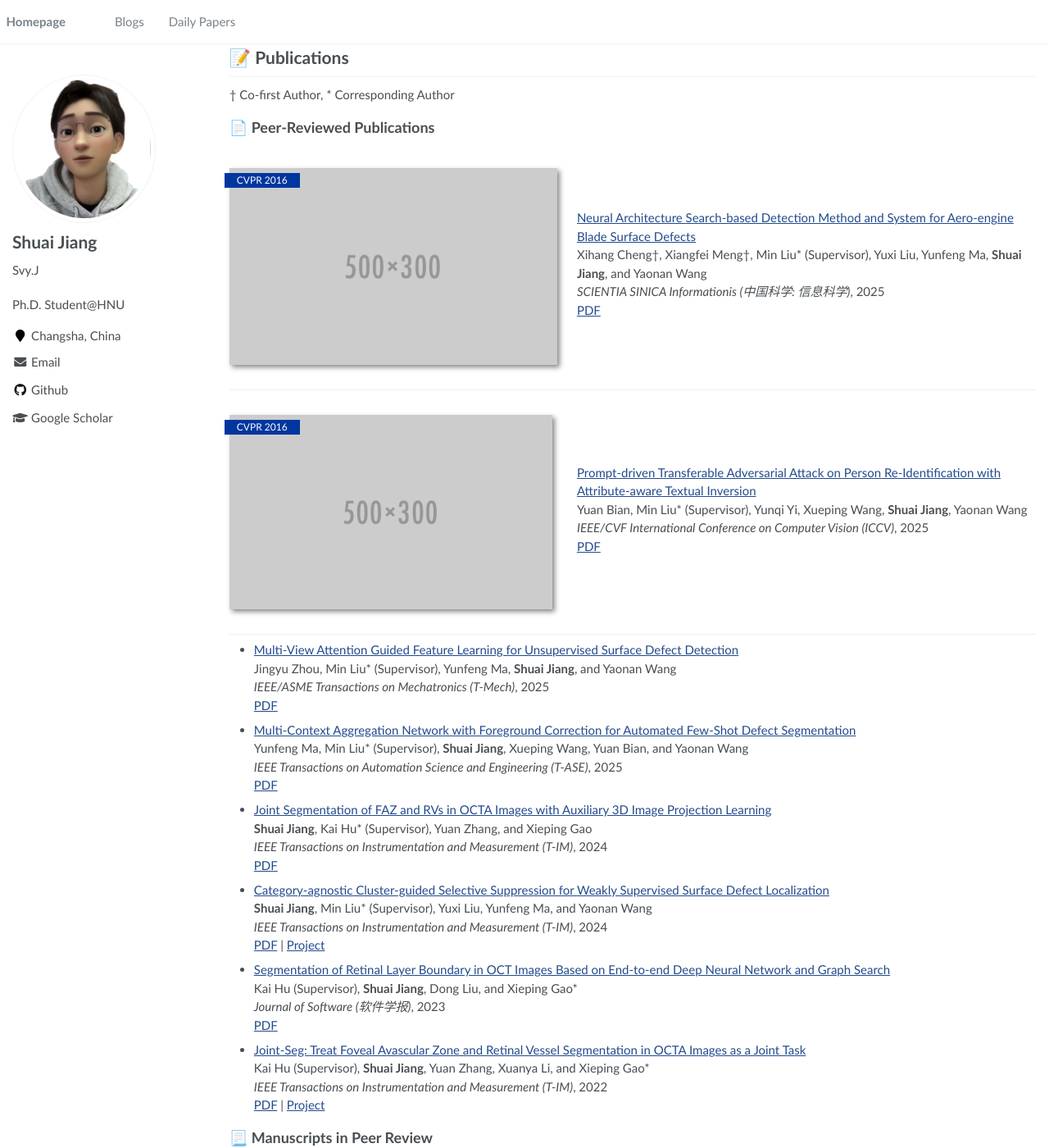
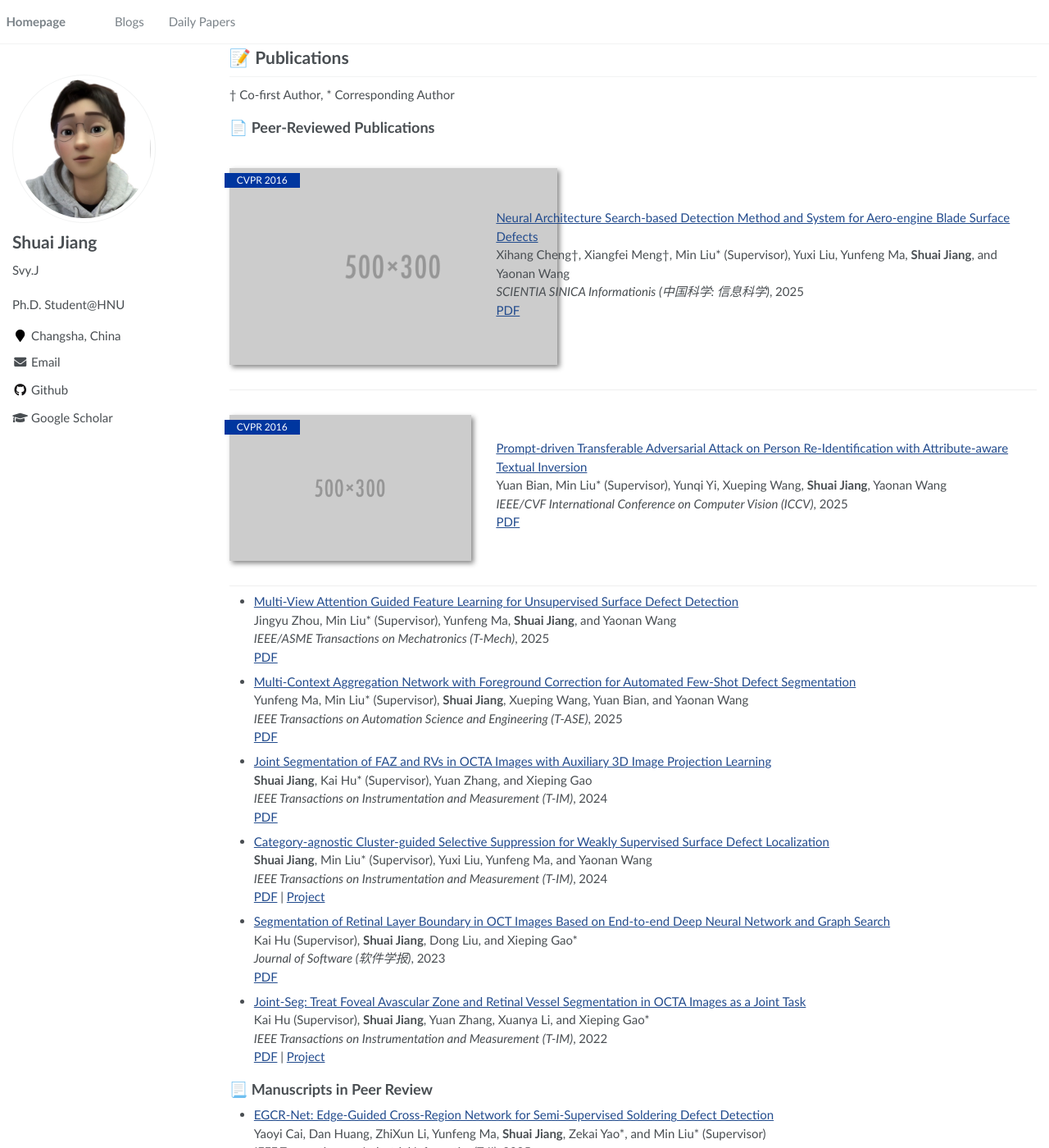
Before and after one commit to SvyJ/svyj.github.io, a Jekyll site: the page built from _pages/index.md, in a window 1280 px wide and 1400 px high, scrolled down 1328 px. Shown: the whole window at 82% size. Built offline with Jekyll 4.4.1, drawn with Linux system fonts in a browser that asks for light colours.

Commit message:
Update main.scss

```diff
--- a/assets/css/main.scss
+++ b/assets/css/main.scss
@@ -71,14 +71,14 @@
         .paper-box-image{
             justify-content: left;
             min-width: 200px;
-            max-width: 40%;
+            max-width: 30%;
             order: 1;
         }
 
         .paper-box-text{
             justify-content: left;
             padding-left: 2em;
-            max-width: 60%;
+            max-width: 70%;
             order: 2;
         }
 
```
